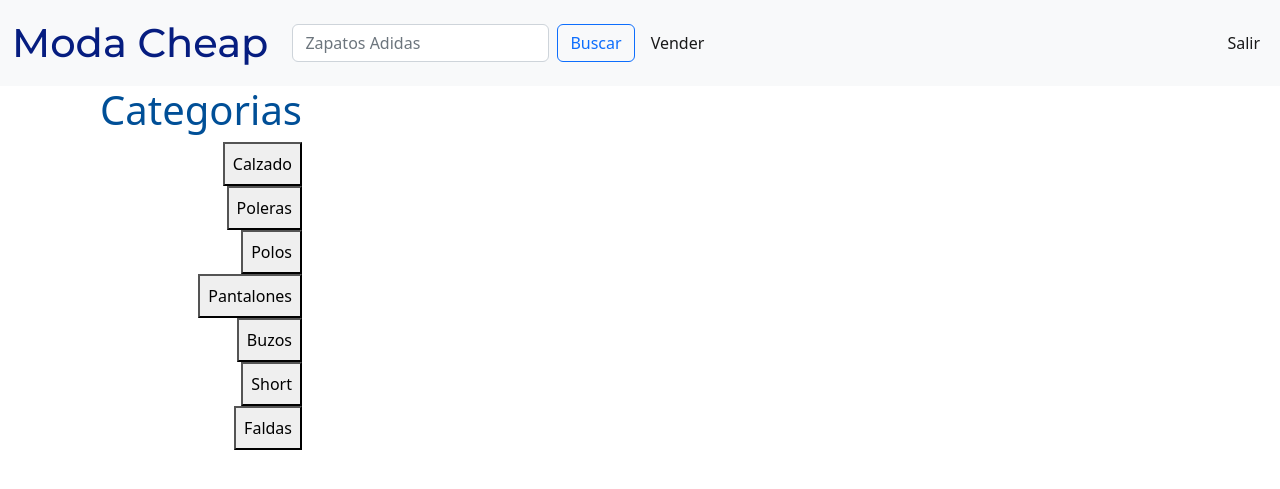
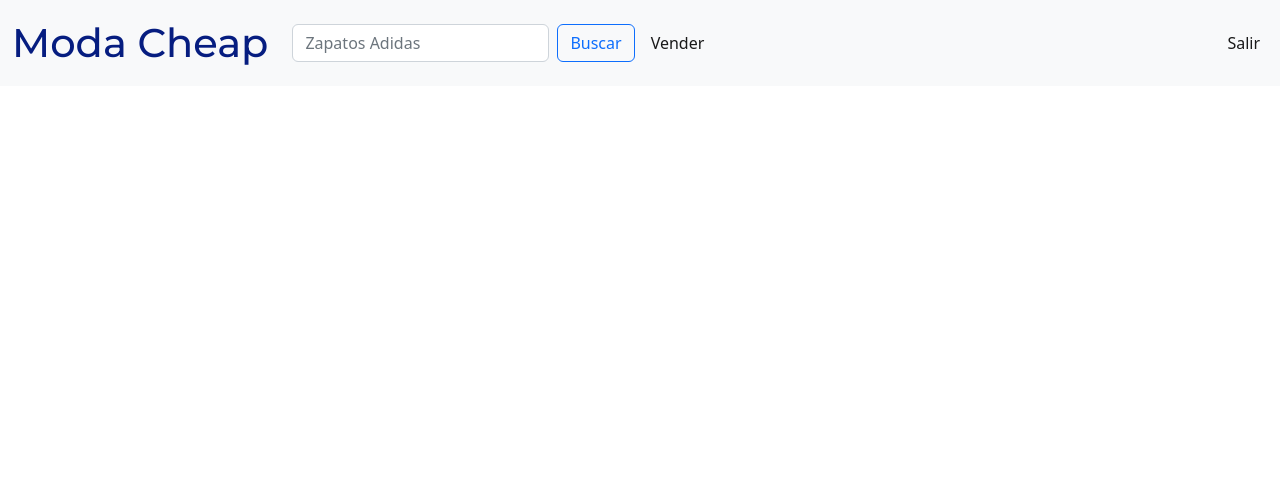
Before and after one commit to jjordanoc/modacheap, a Flask app: page / in a window 1280 px wide. Shown: the top 489 px of the page. Run offline with Flask 2, Linux system fonts and the light colour scheme; the visitor is signed in with stand-in values (Sample User, id 1); data that the repository does not hold is empty.

Commit message:
centrado

```diff
--- a/static/styles/main.css
+++ b/static/styles/main.css
@@ -312,12 +312,3 @@ input[name="r"]{
     background-color: #0f209e   ;
     width: 120px;
 }
-
-.p-2{
-    transition: box-shadow 0.3s ease;
-
-}
-
-.p-21{
-    color: #004F97;
-}
--- a/templates/index.html
+++ b/templates/index.html
@@ -16,16 +16,6 @@
       </div>
     </div>
     {% endfor %}
-    <div class="d-flex align-items-end flex-column" style="height: 20%">
-      <h1 class="mt-auto p-21">Categorias</h1>
-      <button class="p-2">Calzado</button>
-      <button class="p-2">Poleras</button>
-      <button class="p-2">Polos</button>
-      <button class="p-2">Pantalones</button>
-      <button class="p-2">Buzos</button>
-      <button class="p-2">Short</button>
-      <button class="p-2">Faldas</button>
-    </div>
-  </div>
+</div>
 
 {% endblock %}
--- a/templates/layout.html
+++ b/templates/layout.html
@@ -63,6 +63,11 @@
                 </ul>
               </div>
             </div>
+            <div>
+
+            </div>
+
+
           </nav>
         <main>
             {% block main %}
```
